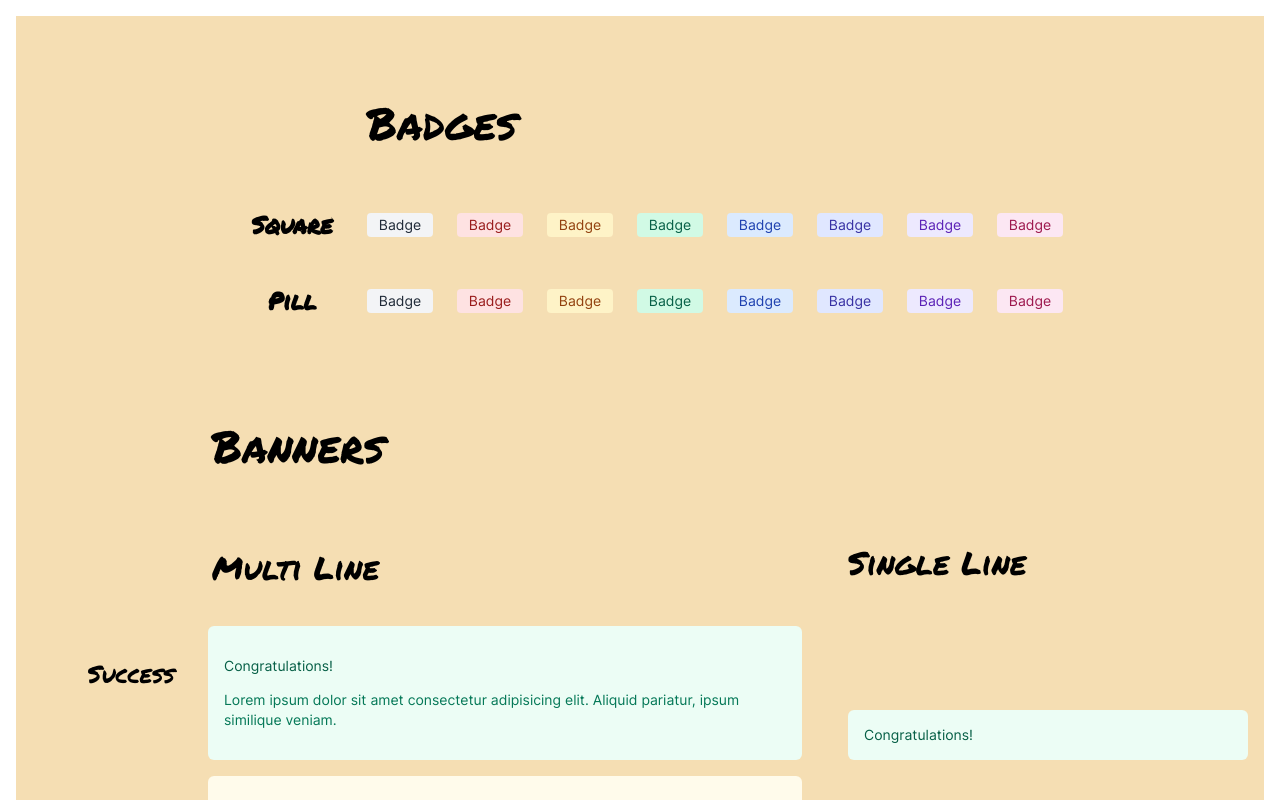
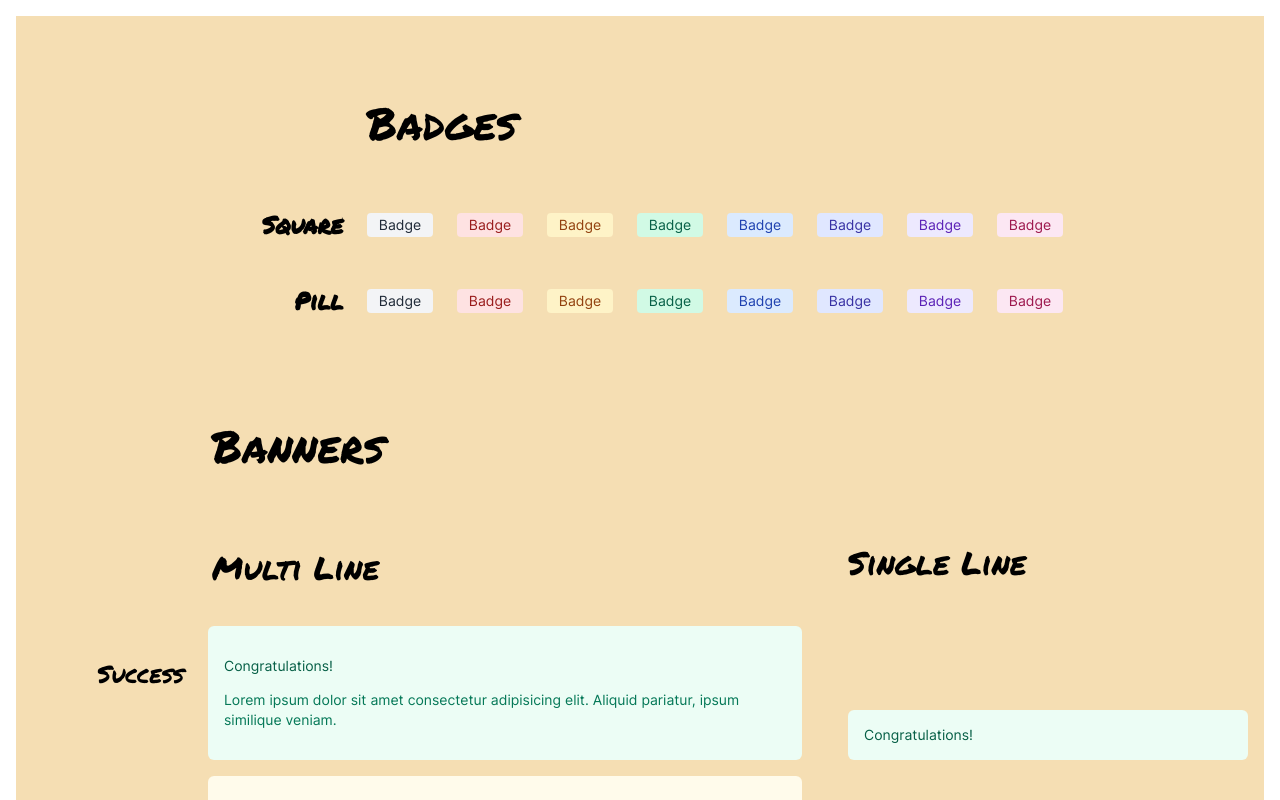
Before and after one commit to gabholli/component-library, a React (Create React App) app: page / in a window 1280 px wide. Shown: the top 800 px of the page. Built offline with nearby package versions, Linux system fonts and the light colour scheme.

Commit message:
Justified subheadings to right of grid cells

```diff
--- a/src/App.css
+++ b/src/App.css
@@ -65,7 +65,8 @@ body {
 
 .square-text,
 .pill-text {
-  justify-self: center;
+  justify-self: right;
+  margin-right: 1em;
 }
 
 .square-text {
@@ -295,6 +296,7 @@ body {
   .banner-subheading {
     grid-area: subheading;
     margin-right: 1em;
+    justify-self: right;
   }
 
   .multi-content {
```
